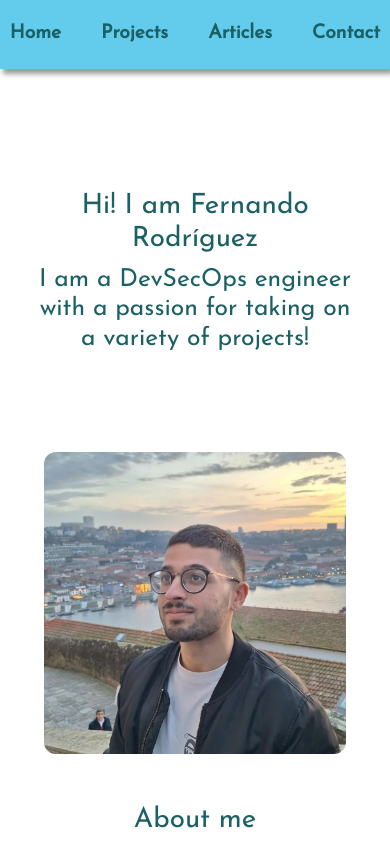
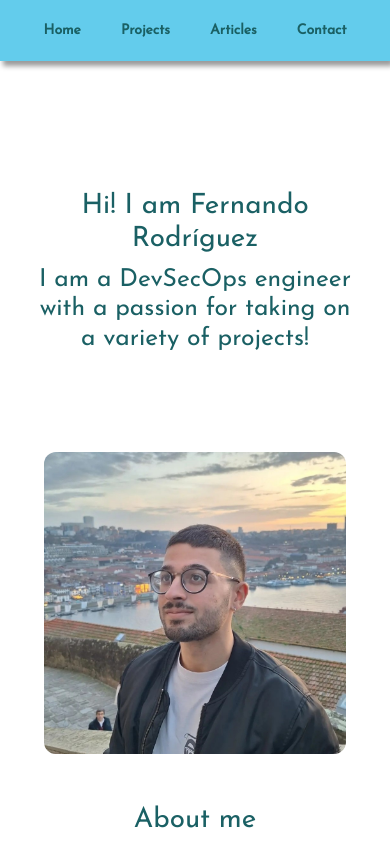
Before and after one commit to eskechivoi/EskechiWeb, a React (Create React App) app: page / in a window 390 px wide. Shown: the top 843 px of the page. Built offline with nearby package versions, Linux system fonts and the light colour scheme.

Commit message:
Adjust navbar when text does not fix the screen

```diff
--- a/src/index.css
+++ b/src/index.css
@@ -38,6 +38,12 @@ code {
   align-items: center;
   justify-content: center;
   box-shadow: 3px 5px 5px rgb(0, 0, 0, 0.4);
+}
+
+@media (max-width: 600px) {
+  .navigation {
+    font-size: 3vw;
+  }
 }
 
 .navigation li {
```
